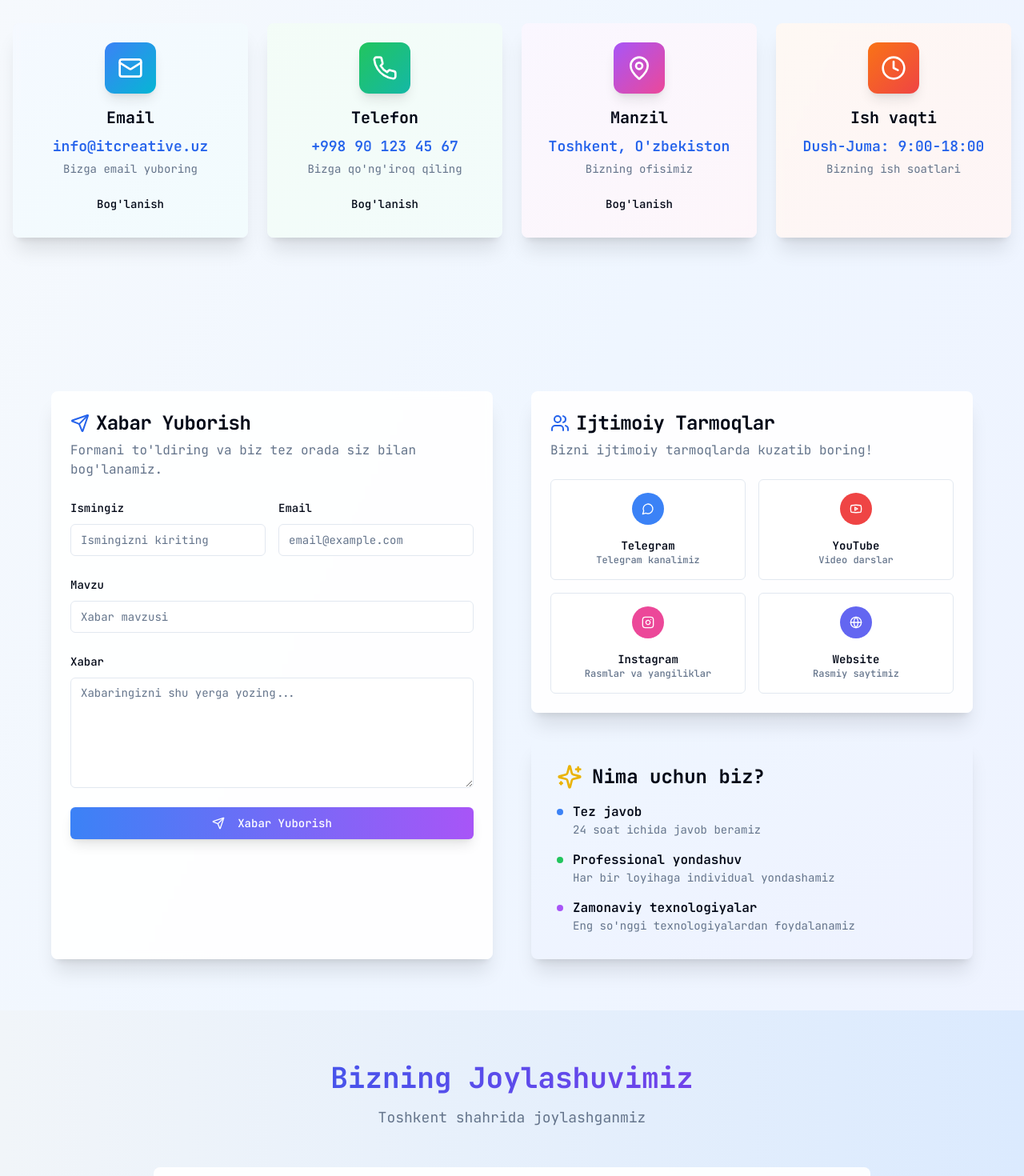
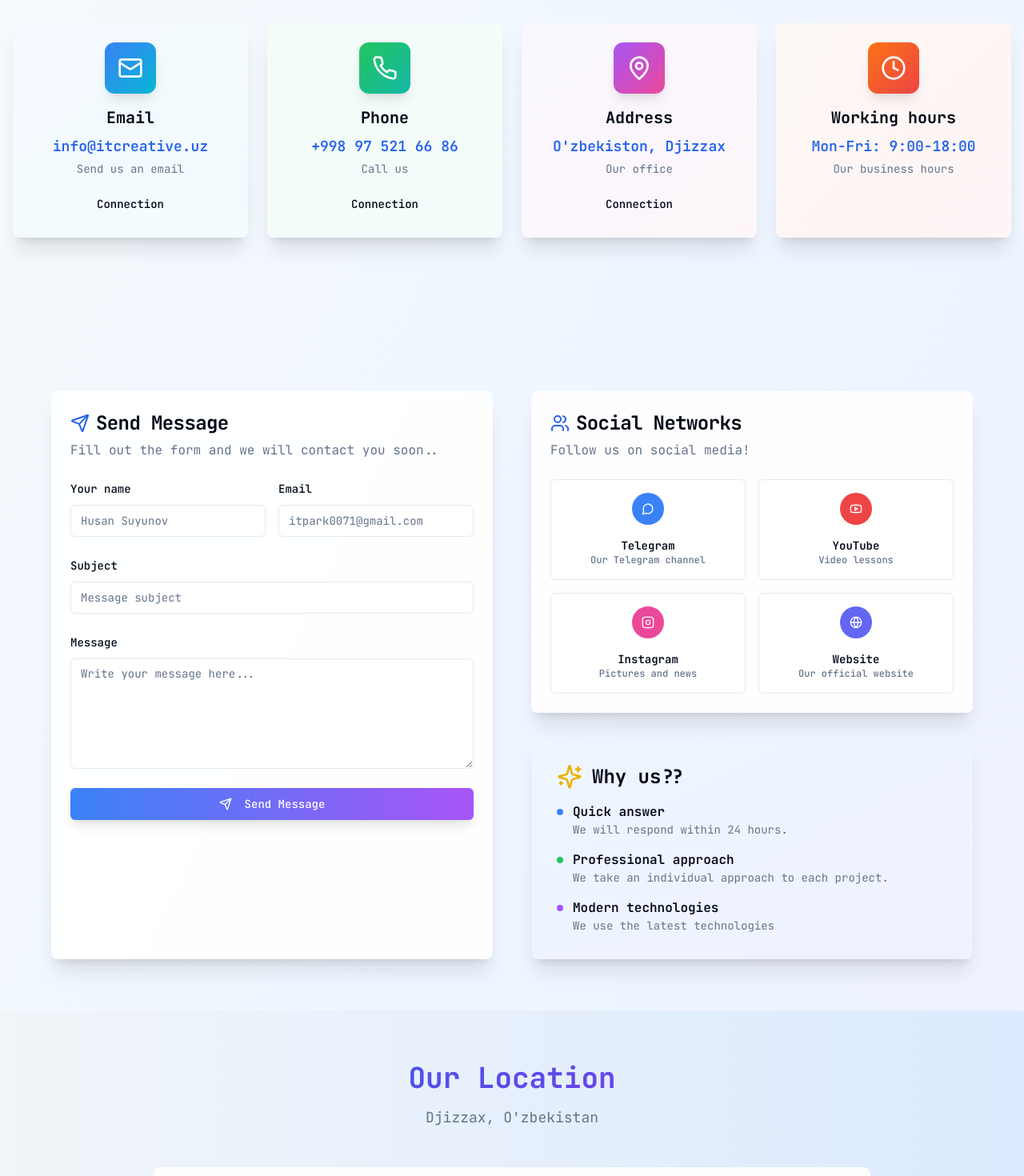
Before and after one commit to Xusanbek0039/itc-blog-frontend, a Next.js app: page /contact in a window 1280 px wide. Shown: the part 620-2090 px from the top of the page at 80% size. Built offline with nearby package versions, Linux system fonts and the light colour scheme.

Commit message:
Update page.tsx

```diff
--- a/app/contact/page.tsx
+++ b/app/contact/page.tsx
@@ -43,8 +43,8 @@ export default function ContactPage() {
       await new Promise((resolve) => setTimeout(resolve, 1000))
 
       toast({
-        title: "Xabar yuborildi!",
-        description: "Tez orada siz bilan bog'lanamiz. Rahmat!",
+        title: "Message sent!",
+        description: "We will contact you soon. Thank you!",
       })
 
       // Reset form
@@ -56,8 +56,8 @@ export default function ContactPage() {
       })
     } catch (error) {
       toast({
-        title: "Xatolik!",
-        description: "Xabar yuborishda xatolik yuz berdi. Qayta urinib ko'ring.",
+        title: "Error!",
+        description: "There was an error sending the message. Please try again.",
         variant: "destructive",
       })
     } finally {
@@ -70,31 +70,31 @@ export default function ContactPage() {
       icon: Mail,
       title: "Email",
       value: "info@itcreative.uz",
-      description: "Bizga email yuboring",
+      description: "Send us an email",
       color: "from-blue-500 to-cyan-500",
       link: "mailto:info@itcreative.uz",
     },
     {
       icon: Phone,
-      title: "Telefon",
-      value: "+998 90 123 45 67",
-      description: "Bizga qo'ng'iroq qiling",
+      title: "Phone",
+      value: "+998 97 521 66 86",
+      description: "Call us",
       color: "from-green-500 to-teal-500",
-      link: "tel:+998901234567",
+      link: "tel:+998975216686",
     },
     {
       icon: MapPin,
-      title: "Manzil",
-      value: "Toshkent, O'zbekiston",
-      description: "Bizning ofisimiz",
+      title: "Address",
+      value: "O'zbekiston, Djizzax",
+      description: "Our office",
       color: "from-purple-500 to-pink-500",
-      link: "https://maps.google.com",
+      link: "https://yandex.uz/maps/org/11923430521/?ll=68.399011%2C39.963959&z=17",
     },
     {
       icon: Clock,
-      title: "Ish vaqti",
-      value: "Dush-Juma: 9:00-18:00",
-      description: "Bizning ish soatlari",
+      title: "Working hours",
+      value: "Mon-Fri: 9:00-18:00",
+      description: "Our business hours",
       color: "from-orange-500 to-red-500",
       link: null,
     },
@@ -104,30 +104,30 @@ export default function ContactPage() {
     {
       icon: MessageCircle,
       name: "Telegram",
-      url: "https://t.me/itcreative_uz",
+      url: "https://t.me/it_creative_news",
       color: "bg-blue-500 hover:bg-blue-600",
-      description: "Telegram kanalimiz",
+      description: "Our Telegram channel",
     },
     {
       icon: Youtube,
       name: "YouTube",
       url: "https://youtube.com/@it_creative",
       color: "bg-red-500 hover:bg-red-600",
-      description: "Video darslar",
+      description: "Video lessons",
     },
     {
       icon: Instagram,
       name: "Instagram",
-      url: "https://instagram.com/itcreative_uz",
+      url: "https://instagram.com/husanbek_coder",
       color: "bg-pink-500 hover:bg-pink-600",
-      description: "Rasmlar va yangiliklar",
+      description: "Pictures and news",
     },
     {
       icon: Globe,
       name: "Website",
-      url: "https://itcreative.uz",
+      url: "https://husanbek-coder.uz",
       color: "bg-indigo-500 hover:bg-indigo-600",
-      description: "Rasmiy saytimiz",
+      description: "Our official website",
     },
   ]
 
@@ -150,11 +150,11 @@ export default function ContactPage() {
             </div>
 
             <h1 className="text-5xl md:text-7xl font-bold mb-6 bg-gradient-to-r from-blue-600 via-purple-600 to-indigo-600 bg-clip-text text-transparent">
-              Bog'lanish
+              Connection
             </h1>
 
             <p className="text-xl md:text-2xl text-muted-foreground max-w-3xl mx-auto mb-8 leading-relaxed">
-              Savollaringiz bormi? Loyiha haqida gaplashmoqchimisiz? Biz bilan bog'laning!
+              Do you have any questions? Want to talk about a project? Contact us!
             </p>
           </div>
         </div>
@@ -185,7 +185,7 @@ export default function ContactPage() {
                   {info.link && (
                     <Button asChild variant="ghost" size="sm" className="mt-4 hover:bg-primary/10 hover:text-primary">
                       <a href={info.link} target="_blank" rel="noopener noreferrer">
-                        Bog'lanish
+                        Connection
                       </a>
                     </Button>
                   )}
@@ -205,19 +205,19 @@ export default function ContactPage() {
               <CardHeader>
                 <CardTitle className="text-2xl font-bold flex items-center space-x-2">
                   <Send className="h-6 w-6 text-primary" />
-                  <span>Xabar Yuborish</span>
+                  <span>Send Message</span>
                 </CardTitle>
-                <p className="text-muted-foreground">Formani to'ldiring va biz tez orada siz bilan bog'lanamiz.</p>
+                <p className="text-muted-foreground">Fill out the form and we will contact you soon..</p>
               </CardHeader>
 
               <CardContent>
                 <form onSubmit={handleSubmit} className="space-y-6">
                   <div className="grid grid-cols-1 md:grid-cols-2 gap-4">
                     <div className="space-y-2">
-                      <Label htmlFor="name">Ismingiz</Label>
+                      <Label htmlFor="name">Your name</Label>
                       <Input
                         id="name"
-                        placeholder="Ismingizni kiriting"
+                        placeholder="Husan Suyunov"
                         value={formData.name}
                         onChange={(e) => setFormData((prev) => ({ ...prev, name: e.target.value }))}
                         required
@@ -229,7 +229,7 @@ export default function ContactPage() {
                       <Input
                         id="email"
                         type="email"
-                        placeholder="email@example.com"
+                        placeholder="itpark0071@gmail.com"
                         value={formData.email}
                         onChange={(e) => setFormData((prev) => ({ ...prev, email: e.target.value }))}
                         required
@@ -238,10 +238,10 @@ export default function ContactPage() {
                   </div>
 
                   <div className="space-y-2">
-                    <Label htmlFor="subject">Mavzu</Label>
+                    <Label htmlFor="subject">Subject</Label>
                     <Input
                       id="subject"
-                      placeholder="Xabar mavzusi"
+                      placeholder="Message subject"
                       value={formData.subject}
                       onChange={(e) => setFormData((prev) => ({ ...prev, subject: e.target.value }))}
                       required
@@ -249,10 +249,10 @@ export default function ContactPage() {
                   </div>
 
                   <div className="space-y-2">
-                    <Label htmlFor="message">Xabar</Label>
+                    <Label htmlFor="message">Message</Label>
                     <Textarea
                       id="message"
-                      placeholder="Xabaringizni shu yerga yozing..."
+                      placeholder="Write your message here..."
                       rows={6}
                       value={formData.message}
                       onChange={(e) => setFormData((prev) => ({ ...prev, message: e.target.value }))}
@@ -268,12 +268,12 @@ export default function ContactPage() {
                     {loading ? (
                       <>
                         <div className="animate-spin rounded-full h-4 w-4 border-b-2 border-white mr-2" />
-                        Yuborilmoqda...
+                        Sending...
                       </>
                     ) : (
                       <>
                         <Send className="h-4 w-4 mr-2" />
-                        Xabar Yuborish
+                        Send Message
                       </>
                     )}
                   </Button>
@@ -288,9 +288,9 @@ export default function ContactPage() {
                 <CardHeader>
                   <CardTitle className="text-2xl font-bold flex items-center space-x-2">
                     <Users className="h-6 w-6 text-primary" />
-                    <span>Ijtimoiy Tarmoqlar</span>
+                    <span>Social Networks</span>
                   </CardTitle>
-                  <p className="text-muted-foreground">Bizni ijtimoiy tarmoqlarda kuzatib boring!</p>
+                  <p className="text-muted-foreground">Follow us on social media!</p>
                 </CardHeader>
 
                 <CardContent>
@@ -327,31 +327,31 @@ export default function ContactPage() {
                 <CardContent className="p-8">
                   <div className="flex items-center space-x-3 mb-4">
                     <Sparkles className="h-8 w-8 text-yellow-500" />
-                    <h3 className="text-2xl font-bold">Nima uchun biz?</h3>
+                    <h3 className="text-2xl font-bold">Why us??</h3>
                   </div>
 
                   <div className="space-y-4">
                     <div className="flex items-start space-x-3">
                       <div className="w-2 h-2 rounded-full bg-blue-500 mt-2" />
                       <div>
-                        <h4 className="font-semibold">Tez javob</h4>
-                        <p className="text-sm text-muted-foreground">24 soat ichida javob beramiz</p>
+                        <h4 className="font-semibold">Quick answer</h4>
+                        <p className="text-sm text-muted-foreground">We will respond within 24 hours.</p>
                       </div>
                     </div>
 
                     <div className="flex items-start space-x-3">
                       <div className="w-2 h-2 rounded-full bg-green-500 mt-2" />
                       <div>
-                        <h4 className="font-semibold">Professional yondashuv</h4>
-                        <p className="text-sm text-muted-foreground">Har bir loyihaga individual yondashamiz</p>
+                        <h4 className="font-semibold">Professional approach</h4>
+                        <p className="text-sm text-muted-foreground">We take an individual approach to each project.</p>
                       </div>
                     </div>
 
                     <div className="flex items-start space-x-3">
                       <div className="w-2 h-2 rounded-full bg-purple-500 mt-2" />
                       <div>
-                        <h4 className="font-semibold">Zamonaviy texnologiyalar</h4>
-                        <p className="text-sm text-muted-foreground">Eng so'nggi texnologiyalardan foydalanamiz</p>
+                        <h4 className="font-semibold">Modern technologies</h4>
+                        <p className="text-sm text-muted-foreground">We use the latest technologies</p>
                       </div>
                     </div>
                   </div>
@@ -367,9 +367,9 @@ export default function ContactPage() {
         <div className="container mx-auto px-4">
           <div className="text-center mb-12">
             <h2 className="text-4xl font-bold mb-4 bg-gradient-to-r from-blue-600 to-purple-600 bg-clip-text text-transparent">
-              Bizning Joylashuvimiz
+              Our Location
             </h2>
-            <p className="text-lg text-muted-foreground">Toshkent shahrida joylashganmiz</p>
+            <p className="text-lg text-muted-foreground">Djizzax, O'zbekistan</p>
           </div>
 
           <Card className="max-w-4xl mx-auto bg-white/90 dark:bg-slate-800/90 backdrop-blur-sm border-0 shadow-xl">
@@ -377,8 +377,8 @@ export default function ContactPage() {
               <div className="aspect-video bg-gradient-to-br from-blue-100 to-indigo-100 dark:from-slate-700 dark:to-indigo-800 rounded-lg flex items-center justify-center">
                 <div className="text-center">
                   <MapPin className="h-16 w-16 text-blue-500 mx-auto mb-4" />
-                  <h3 className="text-xl font-bold mb-2">Interaktiv Xarita</h3>
-                  <p className="text-muted-foreground">Tez orada qo'shiladi</p>
+                  <h3 className="text-xl font-bold mb-2">Interactive Map</h3>
+                  <p className="text-muted-foreground">Coming soon</p>
                 </div>
               </div>
             </CardContent>
```
